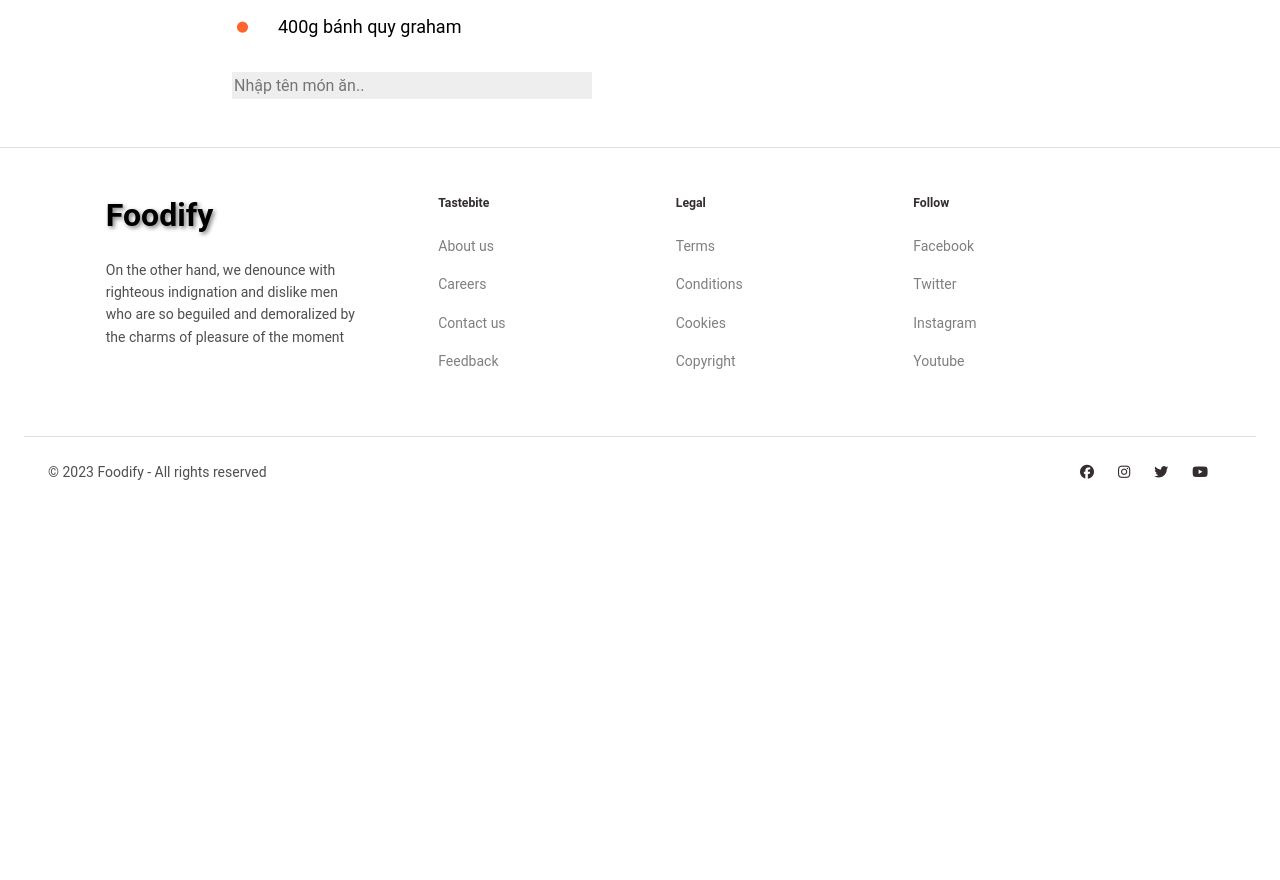
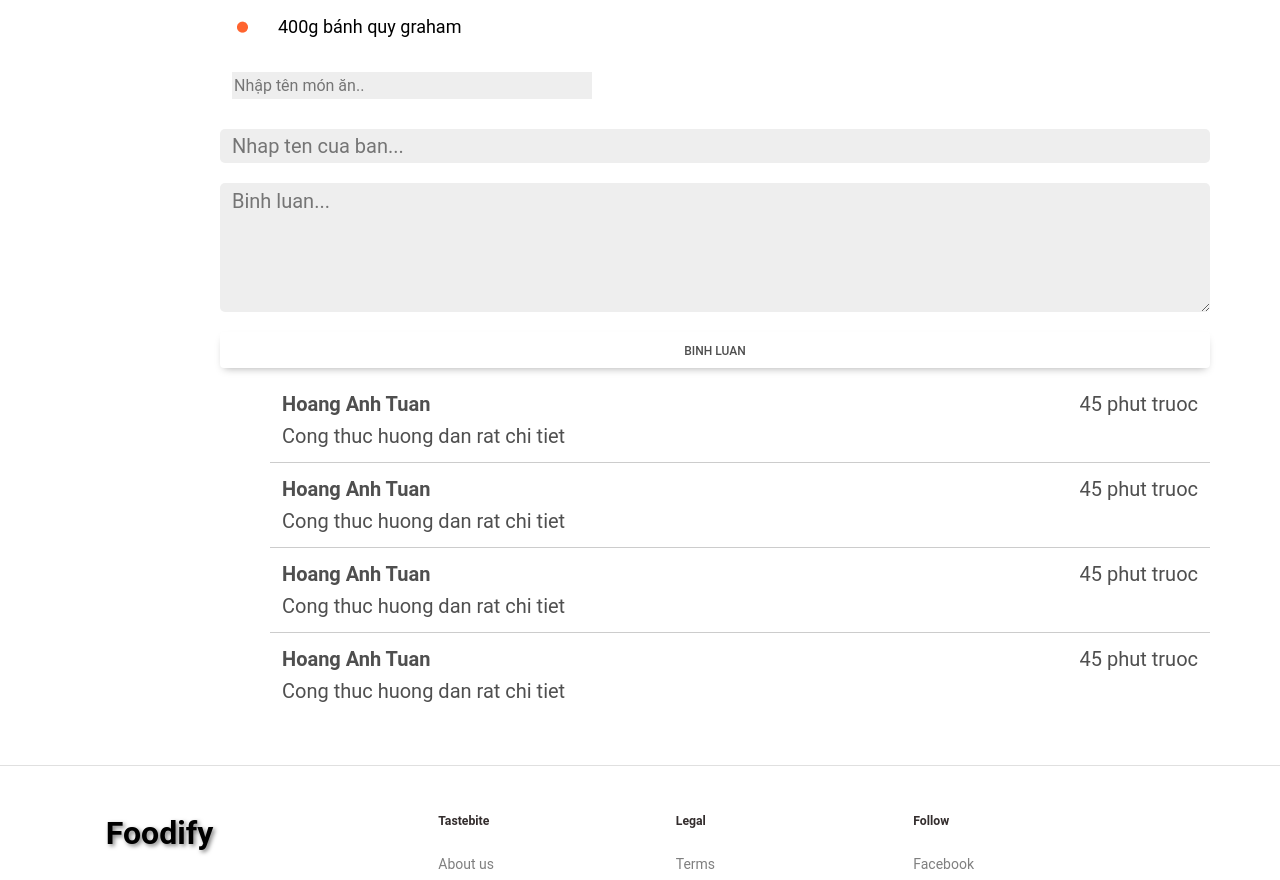
Before and after one commit to hiep464/foodify-itss2-fe, a React (Create React App) app: page /detail in a window 1280 px wide. Shown: the part 380-1260 px from the top of the page. Before the commit the page ends 912 px from the top, so only its background shows below. Built offline with nearby package versions, Linux system fonts and the light colour scheme.

Commit message:
ui comment

```diff
--- a/src/components/MiddleRecipeDetail/index.jsx
+++ b/src/components/MiddleRecipeDetail/index.jsx
@@ -1,6 +1,9 @@
 import React from 'react';
+
+import bulletPoint from '../../acess/bullet-point.png';
+
 import './middleRecipeDetail.css';
-import bulletPoint from '../../acess/bullet-point.png';
+
 const MyLayout = () => {
     return (
         <div>
@@ -75,6 +78,51 @@ const MyLayout = () => {
                     style={{ width:360,backgroundColor: '#EEEEEE', border: 'none', outline: 'none' }}
                 />{' '}
             </div>
+
+            {/* Row3 */}
+            <div className='justify-content-center comments'>
+                <div className='row form-input'>
+                        <input type='text' className='input-name' placeholder='Nhap ten cua ban...'/>
+                        <textarea className='input-content'  placeholder='Binh luan...'/>
+
+                    <button className='submit-control  btn '  type='submit'>
+                            Binh luan
+                    </button>
+                </div>
+
+                <div className='list-comment'>
+                    <div className='cmt row'>
+                        <div className=''>
+                            <div className='username'>Hoang Anh Tuan</div>
+                            <div className='time'>45 phut truoc</div>
+                        </div>
+                        <div className='content'>Cong thuc huong dan rat chi tiet</div>
+                    </div>
+                    <div className='cmt row'>
+                        <div className=''>
+                            <div className='username'>Hoang Anh Tuan</div>
+                            <div className='time'>45 phut truoc</div>
+                        </div>
+                        <div className='content'>Cong thuc huong dan rat chi tiet</div>
+                    </div>
+
+                    <div className='cmt row'>
+                        <div className=''>
+                            <div className='username'>Hoang Anh Tuan</div>
+                            <div className='time'>45 phut truoc</div>
+                        </div>
+                        <div className='content'>Cong thuc huong dan rat chi tiet</div>
+                    </div>
+
+                    <div className='cmt row'>
+                        <div className=''>
+                            <div className='username'>Hoang Anh Tuan</div>
+                            <div className='time'>45 phut truoc</div>
+                        </div>
+                        <div className='content'>Cong thuc huong dan rat chi tiet</div>
+                    </div>
+                </div>
+            </div>
         </div>
     );
 };
--- a/src/components/MiddleRecipeDetail/middleRecipeDetail.css
+++ b/src/components/MiddleRecipeDetail/middleRecipeDetail.css
@@ -18,3 +18,67 @@
     padding-left: -20px;
 
   }
+
+  .comments{
+    margin-left: 150px;
+    margin-top: 30px;
+    font-size: 20px;
+  }
+
+  .input-content{
+    background: #EEEEEE;
+    margin-bottom: 20px;
+    border-radius: 5px;
+    border: none;
+    height: 129px;
+  }
+  .input-name{
+    max-width: 400px;
+    background:#EEEEEE;
+    margin-bottom: 20px;
+    border-radius: 5px;
+    border: none;
+  }
+
+  .submit-control{
+    color: white;
+    background-color:#FF642F;
+    max-width: 200px;
+    float: right;
+    margin-left: auto;
+    font-size: 15px;
+  }
+
+
+  .list-comment{
+    display: flex;
+    flex-direction: column;
+    font-size: 20px;
+    margin-top: 10px;
+    margin-left: 50px;
+  }
+
+  .time{
+    float: right;
+  }
+  .username{
+    float: left;
+    font-weight: bolder;
+  }
+
+  .cmt{
+    display: flex;
+    justify-content: space-between;
+    align-items: flex-start;
+    padding-bottom: 10px;
+    padding-top: 10px;
+    border-bottom: 1px solid #ccc;
+  }
+
+
+  .cmt:last-child{
+    border-bottom: none;
+  }
+  .content{
+    margin-top: 10px;
+  }
```
